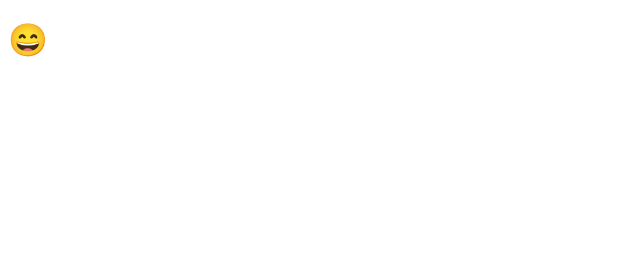
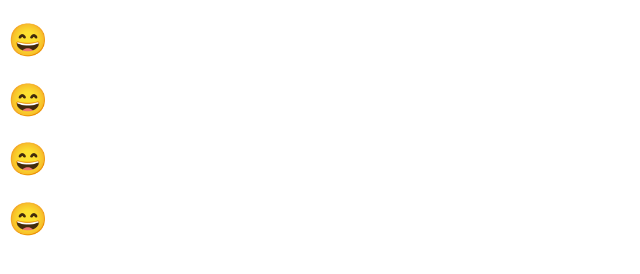
Before and after one commit to Adrian1983-Duch/ssh, a plain HTML site: page index.html in a window 1280 px wide. Shown: the whole page, without its empty margins (0-640 px from the left). Drawn offline with Linux system fonts and the light colour scheme.

Commit message:
added smile

```diff
--- a/index.html
+++ b/index.html
@@ -8,6 +8,9 @@
 </head>
 <body>
     <h1>😄</h1>
+    <h1>😄</h1>
+    <h1>😄</h1>
+    <h1>😄</h1>
 
 </body>
 </html>
```
